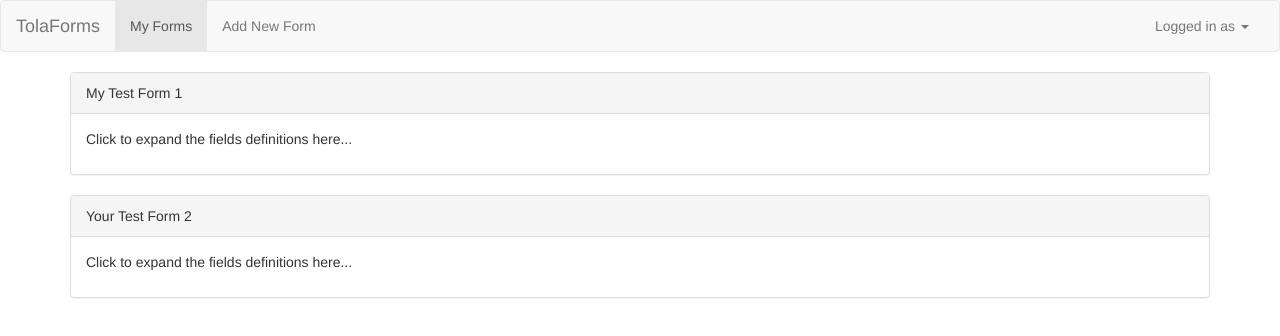
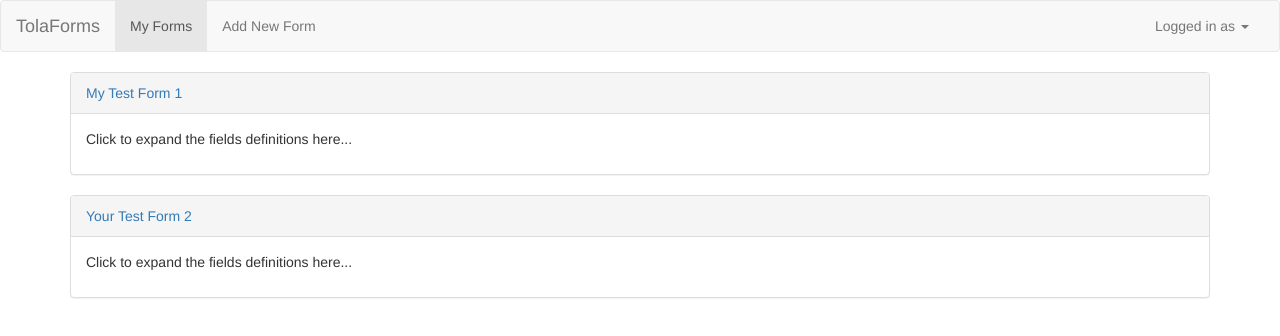
Before and after one commit to worldreliefgermany/TolaForms, an Angular app: page / in a window 1280 px wide. Shown: the top 336 px of the page. Built offline with nearby package versions, Linux system fonts and the light colour scheme.

Commit message:
added models

```diff
--- a/src/app/form-list/form-definition/form-definition.component.ts
+++ b/src/app/form-list/form-definition/form-definition.component.ts
@@ -4,6 +4,8 @@
 
 import { FormdefService } from '../../shared/formdef.service';
 import { FielddefService } from '../../shared/fielddef.service';
+
+import { Fielddef } from '../../shared/fielddef.model';
 
 @Component({
   selector: 'app-form-definition',
@@ -14,7 +16,7 @@
 export class FormDefinitionComponent implements OnInit {
     @ViewChild('f') formdef: NgForm;
 
-    fields: {'name': string, 'label': string, 'type': string, 'required': boolean}[] = [];
+    fields: Fielddef[] = [];
 
     constructor(private router: Router,
                 private route: ActivatedRoute,
--- a/src/app/form-list/form-list.component.html
+++ b/src/app/form-list/form-list.component.html
@@ -1,6 +1,7 @@
 <div class="panel panel-default" *ngFor="let form of forms">
-    <div class="panel-heading">{{ form.name }}</div>
+    <div class="panel-heading"><a [routerLink]="['/forms', forms.indexOf(form) ]">{{ form.name }}</a></div>
     <div class="panel-body">
         <p>Click to expand the fields definitions here...</p>
+        <!-- <app-form-definition></app-form-definition> -->
     </div>
 </div>
--- a/src/app/form-list/form-list.component.ts
+++ b/src/app/form-list/form-list.component.ts
@@ -1,4 +1,7 @@
 import { Component, OnInit } from '@angular/core';
+
+import { Formdef } from '../shared/formdef.model';
+import { Fielddef } from '../shared/fielddef.model';
 
 import { FormdefService } from '../shared/formdef.service';
 
@@ -8,10 +11,7 @@
   styleUrls: ['./form-list.component.css']
 })
 export class FormListComponent implements OnInit {
-    forms: {
-            name: string,
-            fields: {name: string, label: string, type: string, required: boolean}[]
-        }[] = [];
+    forms: Formdef[] = [];
 
     constructor(private formslistService: FormdefService) { }
 
--- /dev/null
+++ b/src/app/shared/formdef.model.ts
@@ -0,0 +1,5 @@
+import { Fielddef } from './fielddef.model';
+
+export class Formdef {
+    constructor(public name: string, fields: Fielddef[]) {}
+}
```
Also changed, not shown: src/app/shared/fielddef.model.ts (added, +8 -0 lines).
